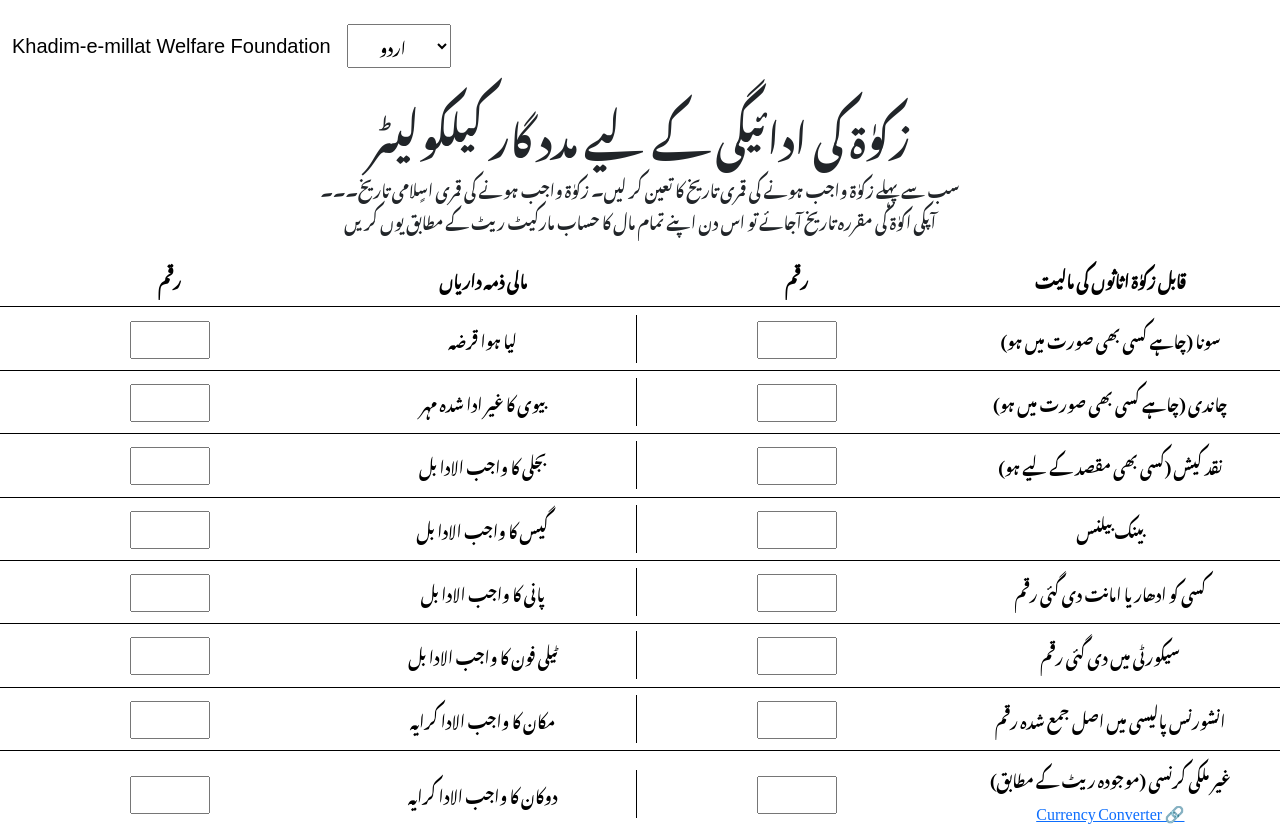
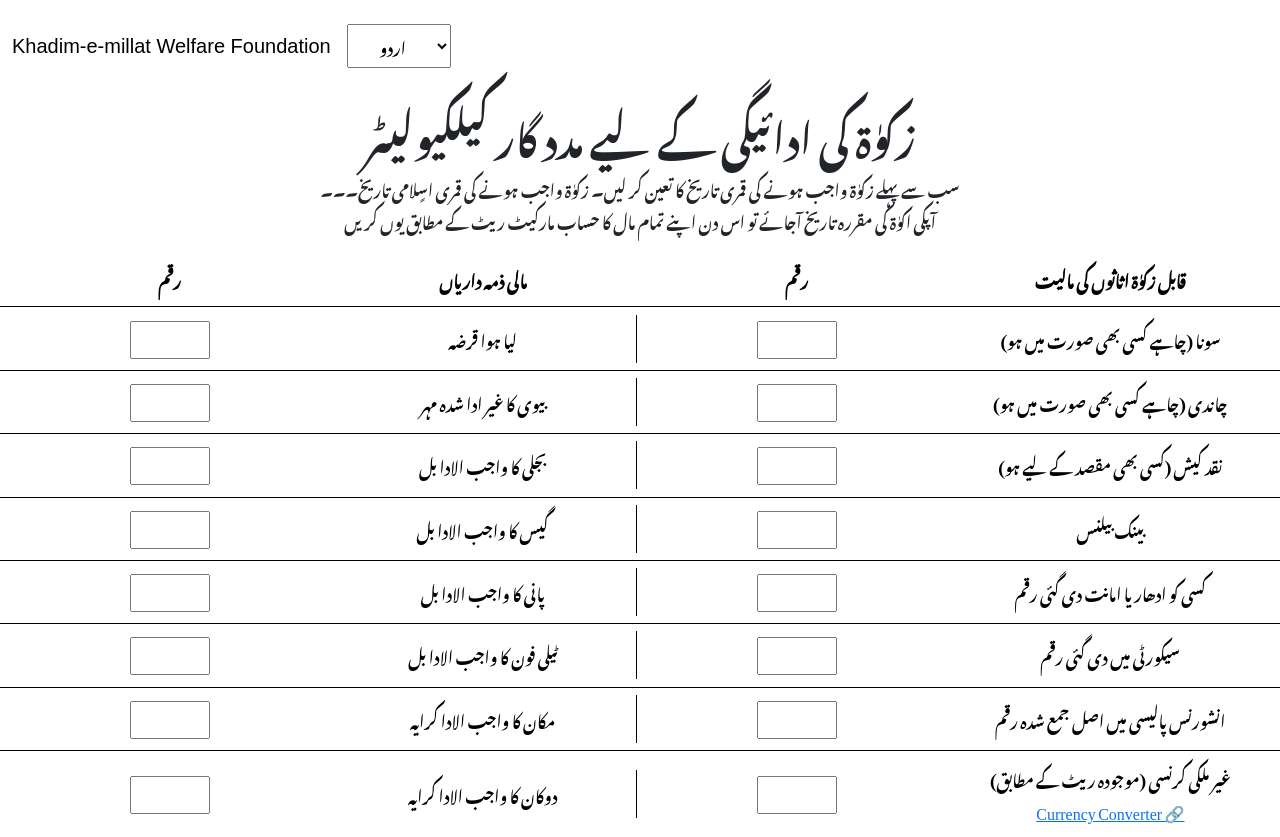
Before and after one commit to lfgraphics/zakat-calculator, a plain HTML site: page index.html in a window 1280 px wide. Shown: the top 837 px of the page. Drawn offline with nearby package versions, Linux system fonts and the light colour scheme; a web font is replaced by a local one.

Commit message:
Update index.html
املا

```diff
--- a/index.html
+++ b/index.html
@@ -41,7 +41,7 @@
 
     <div class="head text-center my-3 mx-2">
         <div class="primary text-center my-3">
-            <h1>زکوٰۃ کی ادائیگی کے لیے مدد گار کیلکولیٹر</h1>
+            <h1>زکوٰۃ کی ادائیگی کے لیے مدد گار کیلکیولیٹر</h1>
         </div>
         <div class="secondry text-center my-3">
             <p>سب سے پہلے زکوٰۃ واجب ہونے کی قمری تاریخ کا تعین کر لیں۔ زکوٰۃ واجب ہونے کی قمری اسٍلامی تاریخ۔۔۔ <br> آپکی
```
